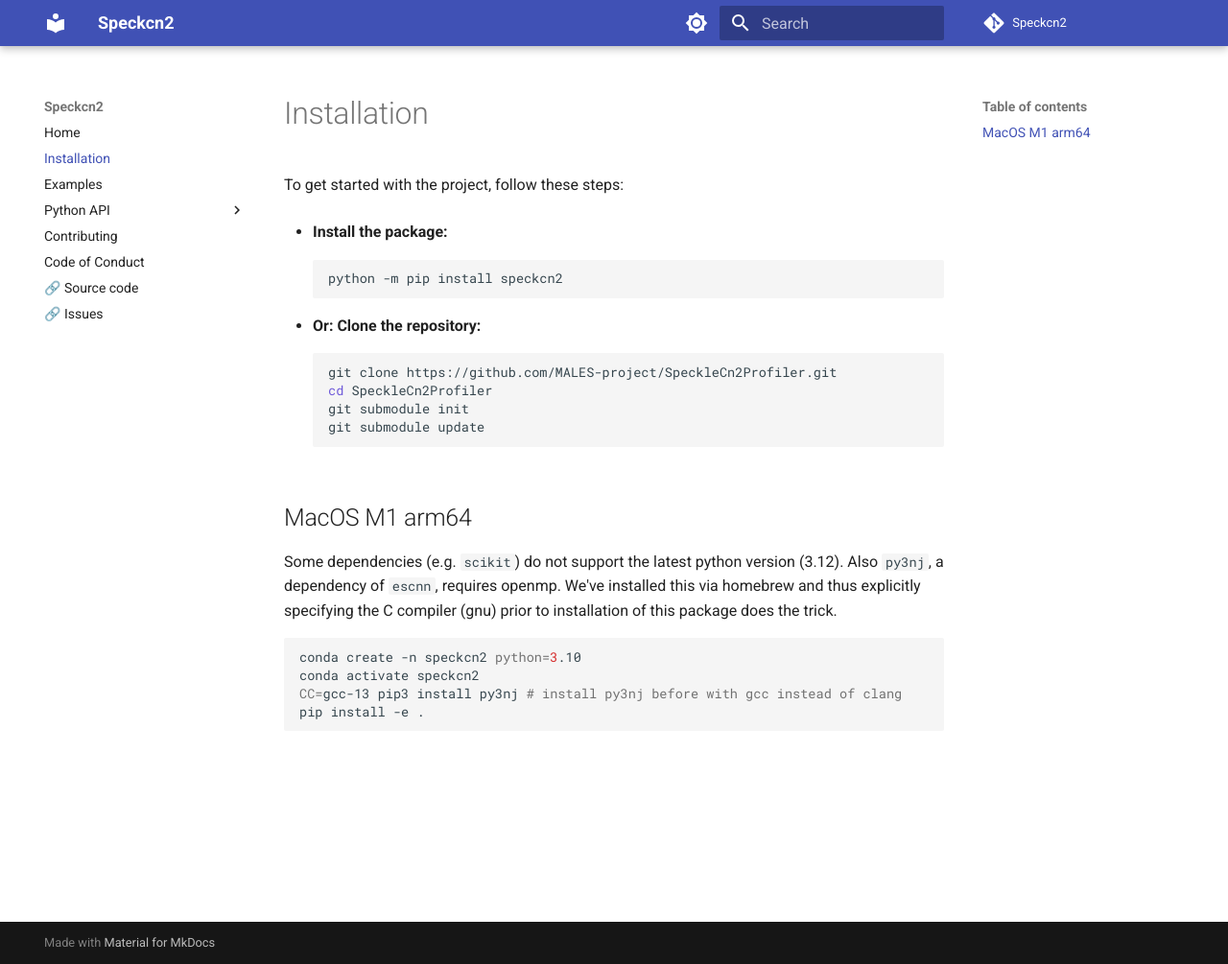
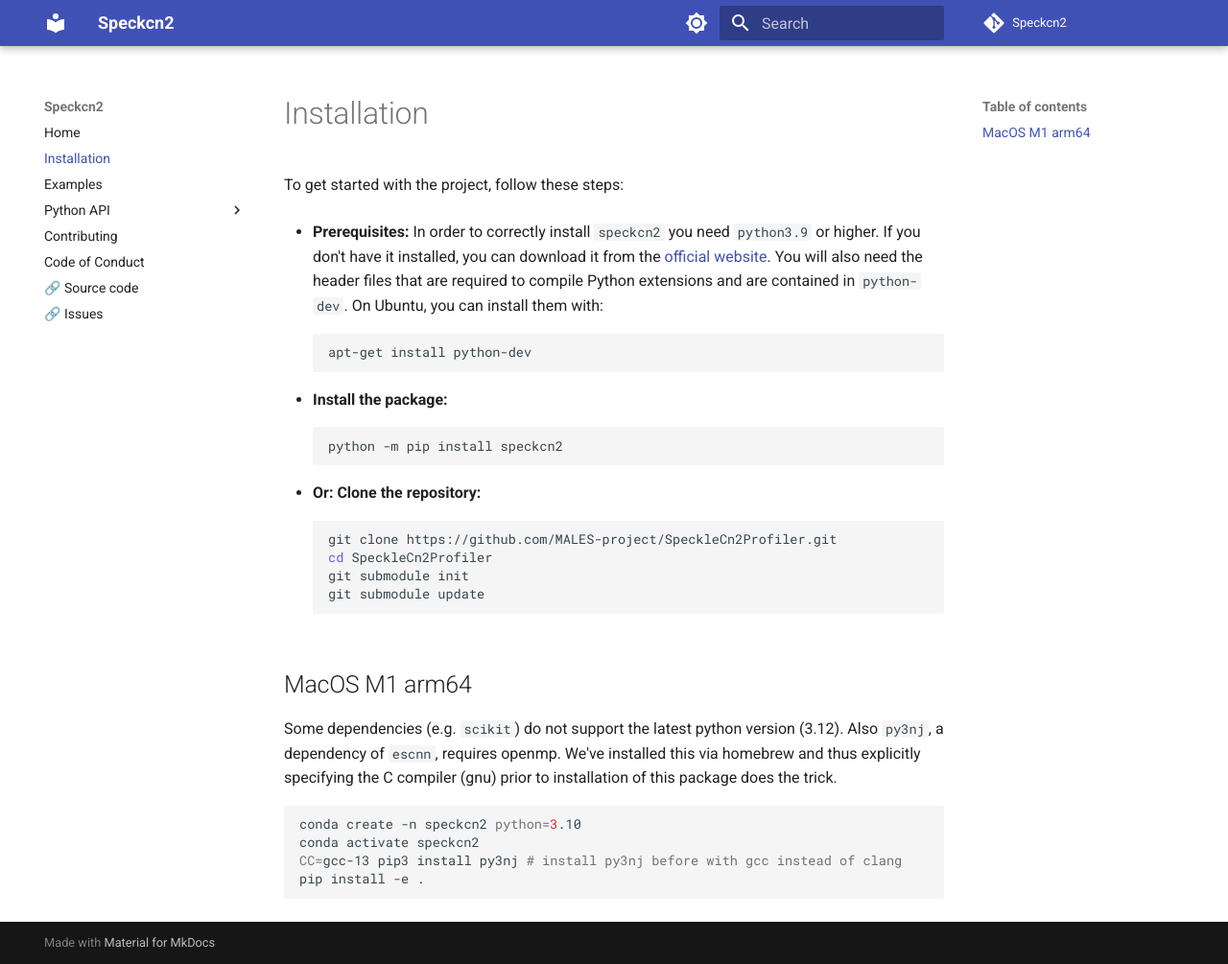
Before and after one commit to MALES-project/SpeckleCn2Profiler, an MkDocs documentation site: the page built from docs/installation.md, in a window 1280 px wide and 1005 px high. Shown: the whole window at 96% size. Built offline with MkDocs 1.6.1 and Material for MkDocs 9.7.7, drawn with Linux system fonts in a browser that asks for light colours; comment, search, counter and statistics services are not loaded.

Commit message:
Update installation docs

````diff
--- a/docs/installation.md
+++ b/docs/installation.md
@@ -1,5 +1,11 @@
 # Installation
 To get started with the project, follow these steps:
+
+- **Prerequisites:**
+  In order to correctly install `speckcn2` you need `python3.9` or higher. If you don't have it installed, you can download it from the [official website](https://www.python.org/downloads/). You will also need the header files that are required to compile Python extensions and are contained in `python-dev`. On Ubuntu, you can install them with:
+  ```bash
+  apt-get install python-dev
+  ```
 
 - **Install the package:**
    ```bash
````
Also changed, not shown: README.md (+6 -0 lines).
